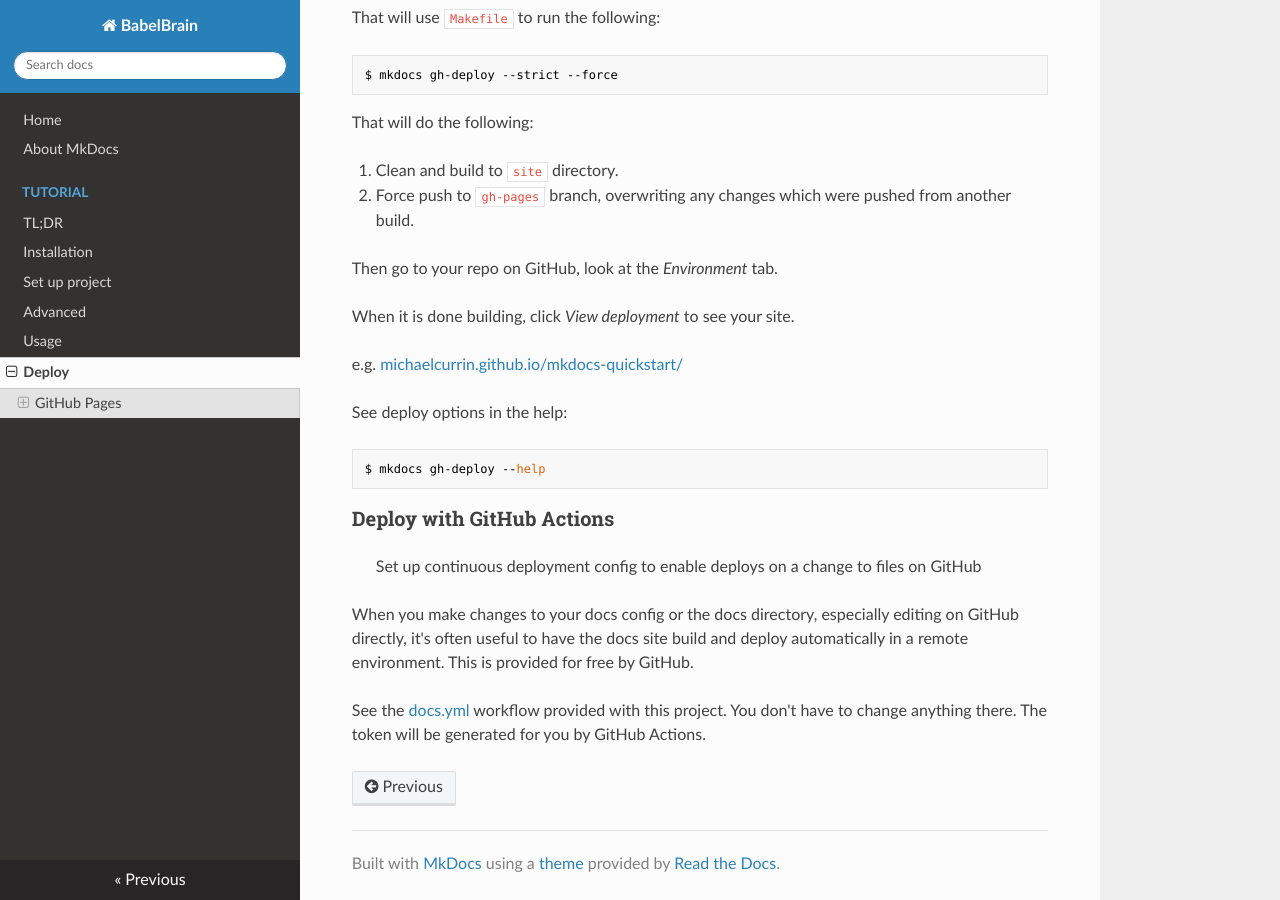
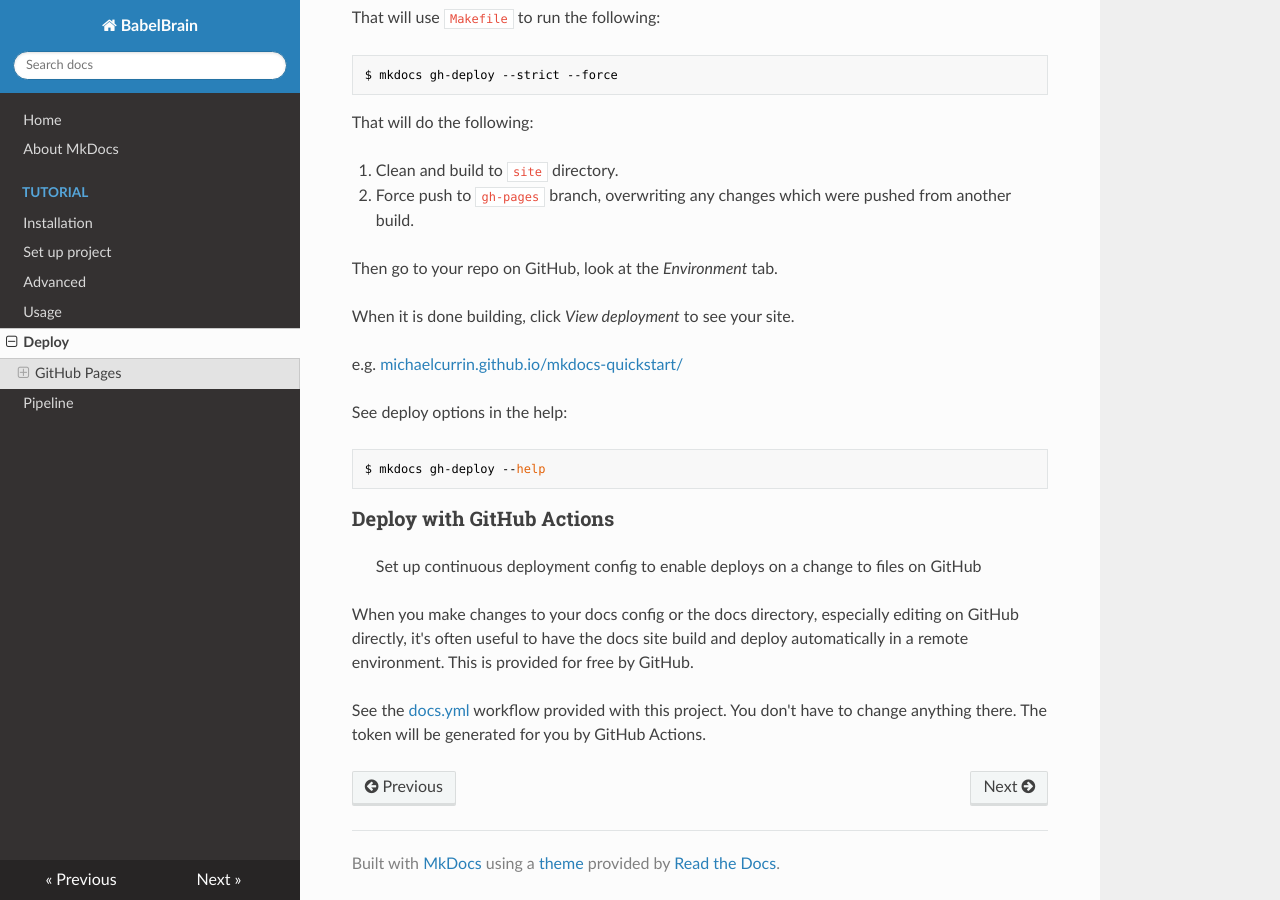
Before and after one commit to ProteusMRIgHIFU/BabelBrain, an MkDocs documentation site: the page built from docs/docs/tutorial/deploy.md, in a window 1280 px wide and 900 px high, scrolled down 894 px. Built offline with MkDocs 1.6.1, drawn with Linux system fonts in a browser that asks for light colours; nearby versions of some CDN libraries.

```diff
--- a/docs/mkdocs.yml
+++ b/docs/mkdocs.yml
@@ -3,7 +3,7 @@
 site_name: BabelBrain
 site_description: BabelBrain
 site_url: https://proteusmrghifu.github.io/BabelBrain/
-
+use_directory_urls: false
 
 ### Build settings ###
 
@@ -13,9 +13,9 @@ nav:
   - Home: index.md
   - About MkDocs: about-mkdocs.md
   - Tutorial:
-      - TL;DR: tutorial/tldr.md
       - Installation: tutorial/installation.md
       - Set up project: tutorial/setup-project.md
       - Advanced: tutorial/advanced.md
       - Usage: tutorial/usage.md
       - Deploy: tutorial/deploy.md
+      - Pipeline : tutorial/pipeline.md
```
Also changed, not shown: 1 other file.
